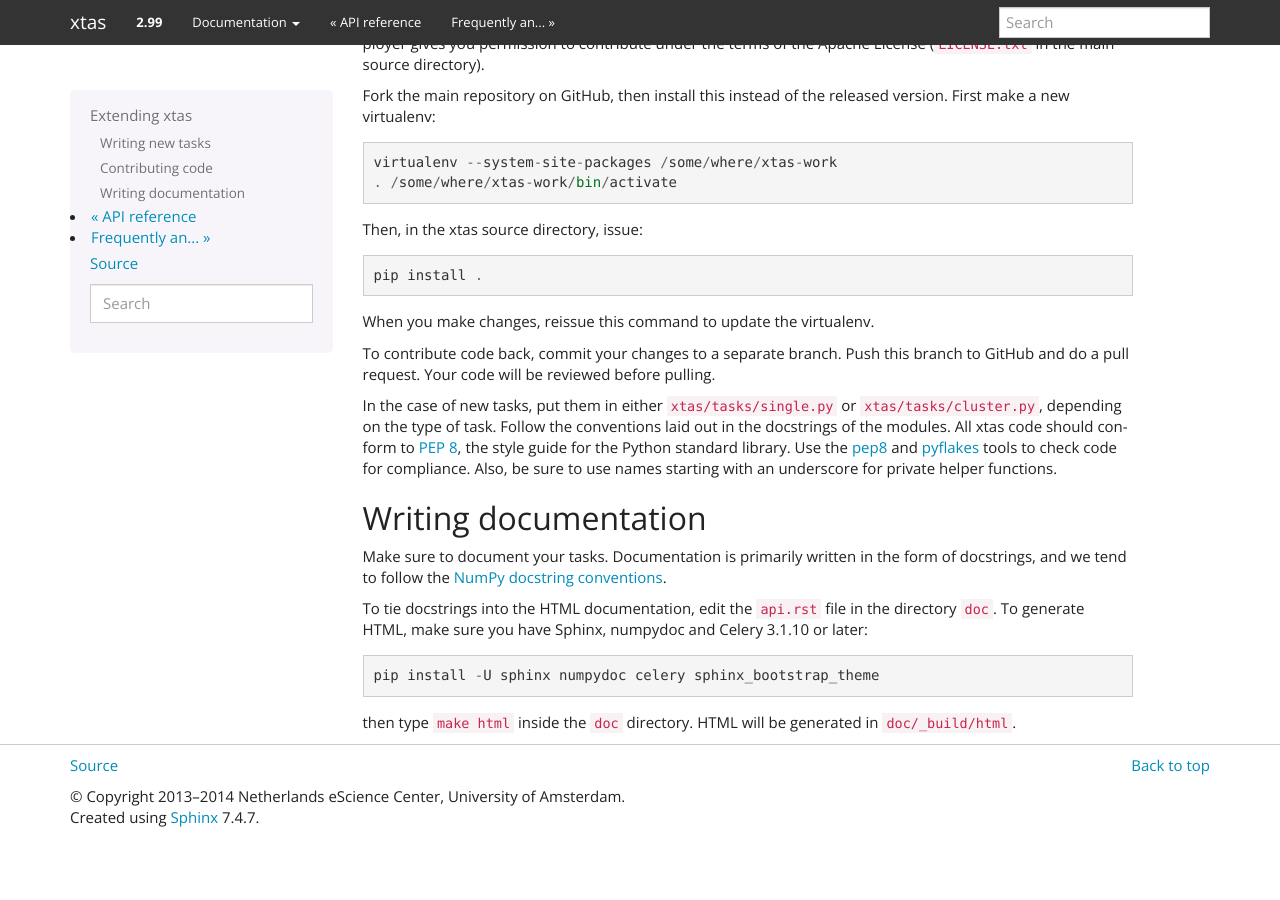
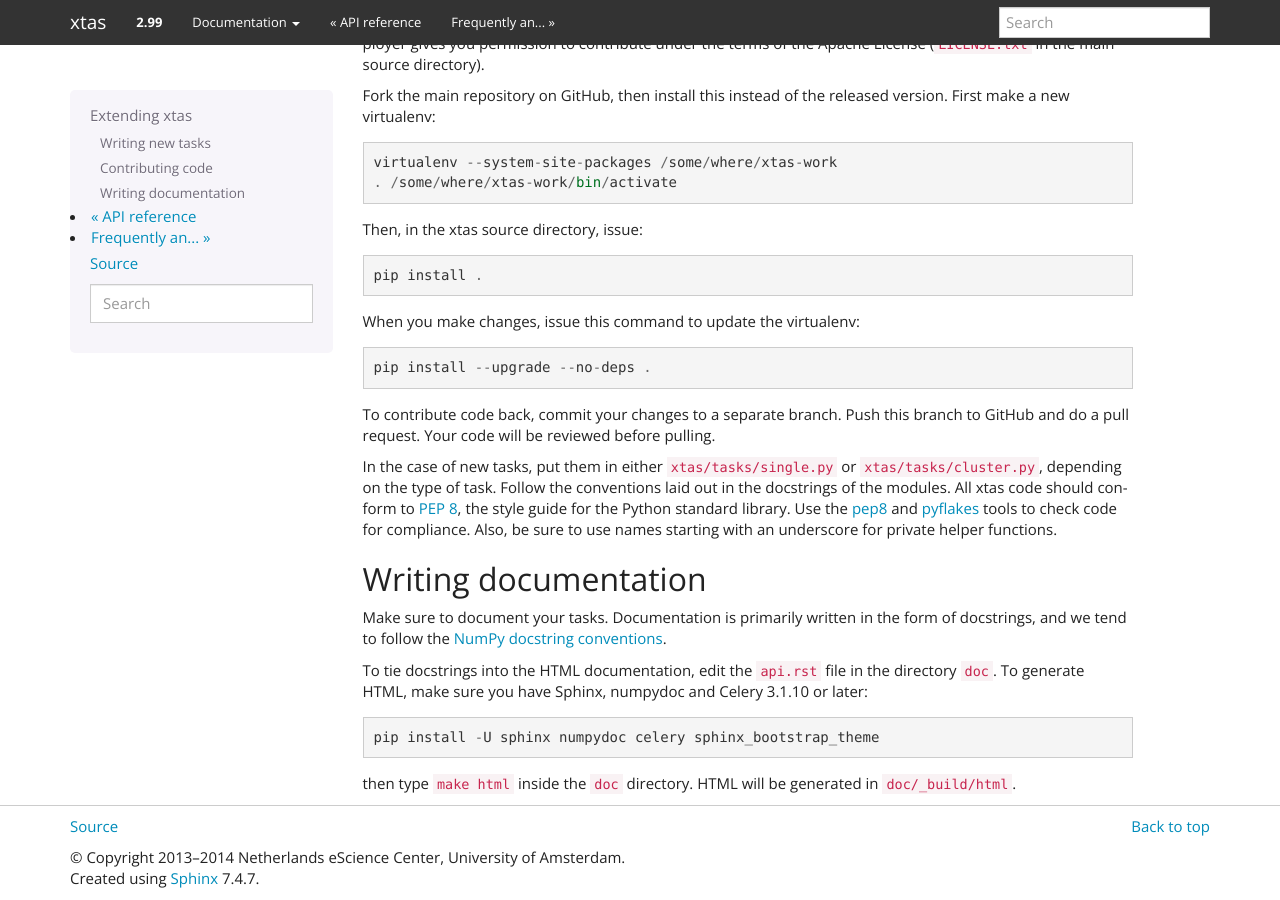
Before and after one commit to NLeSC/xtas, a Sphinx documentation site: the page built from doc/extending.rst, in a window 1280 px wide and 900 px high, scrolled down 1281 px. Built offline with Sphinx 7.4.7, drawn with Linux system fonts in a browser that asks for light colours; before the commit the page ends 2120 px from its top, so only the background shows below that.

Commit message:
document upgrade without dependencies from local git clone
without --upgrade --no-deps, the installed code is not updated

```diff
--- a/doc/extending.rst
+++ b/doc/extending.rst
@@ -79,7 +79,9 @@ Then, in the xtas source directory, issue::
 
     pip install .
 
-When you make changes, reissue this command to update the virtualenv.
+When you make changes, issue this command to update the virtualenv::
+
+    pip install --upgrade --no-deps .
 
 To contribute code back, commit your changes to a separate branch.
 Push this branch to GitHub and do a pull request. Your code will be reviewed
```
